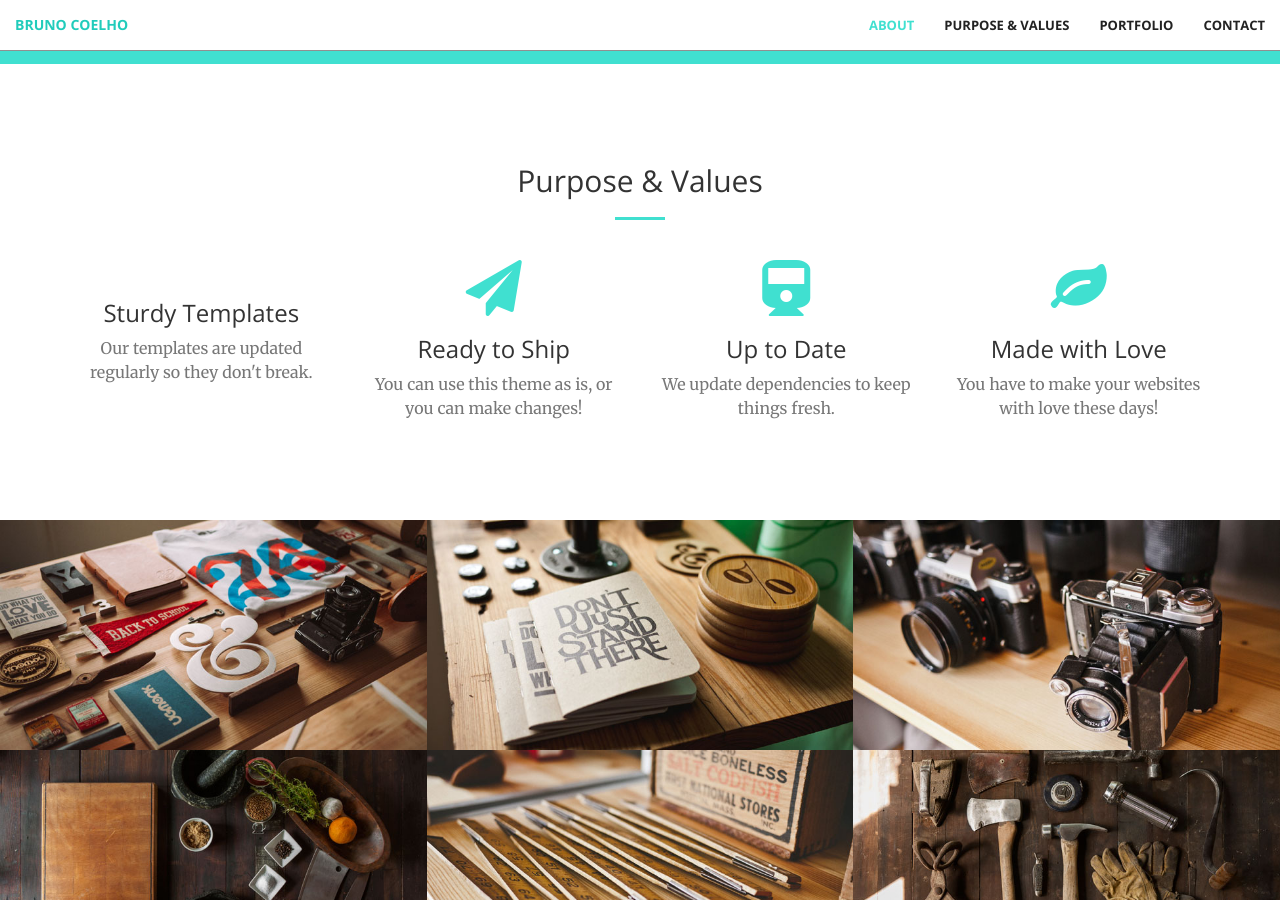
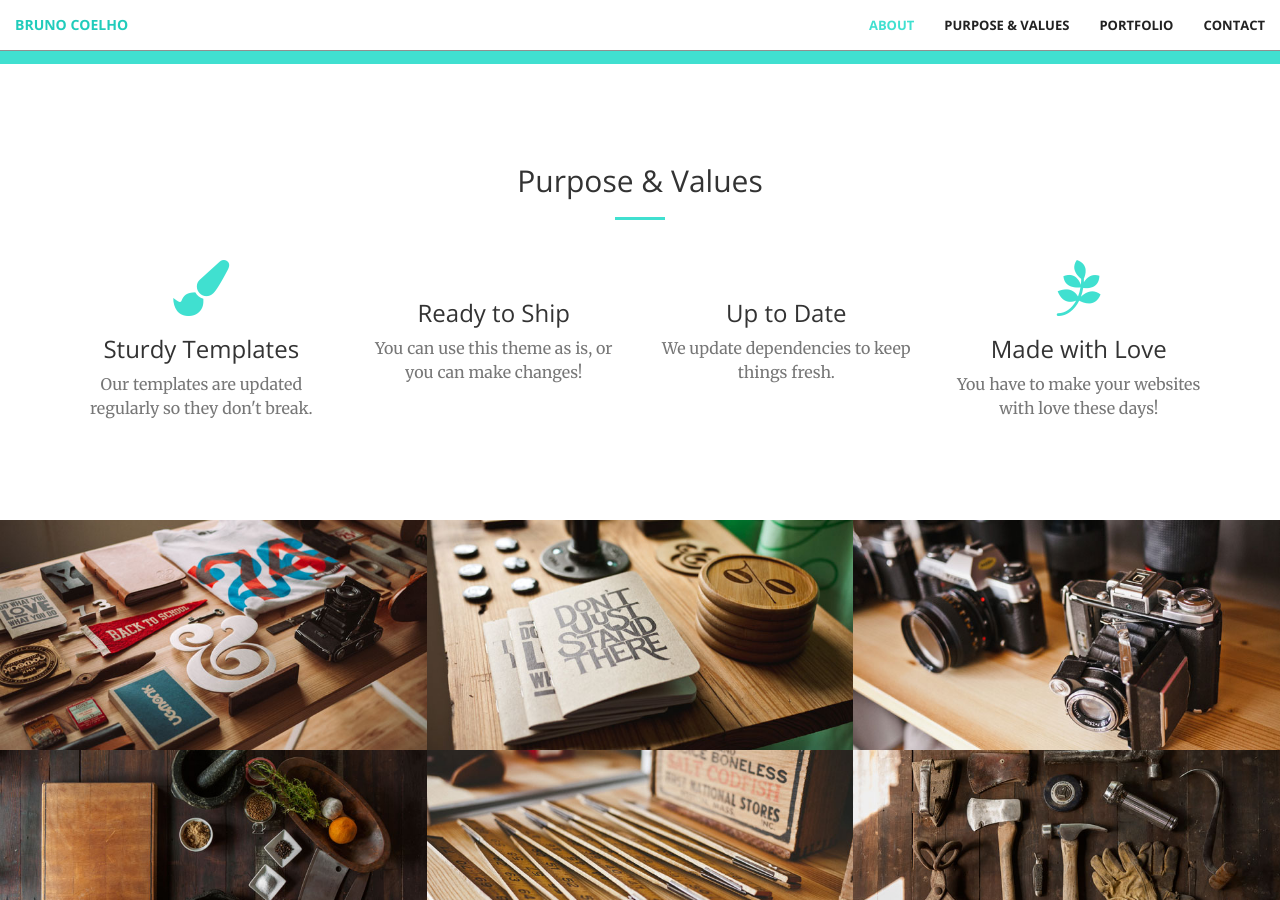
Before and after one commit to brunonaz/artbrunocoelho, a Jekyll site: the page built from index.html, in a window 1280 px wide and 900 px high, scrolled down 1254 px. Built offline with Jekyll 4.4.1, drawn with Linux system fonts in a browser that asks for light colours.

Commit message:
Update services.html
icones 4 testes

```diff
--- a/_includes/services.html
+++ b/_includes/services.html
@@ -11,28 +11,28 @@
         <div class="row">
             <div class="col-lg-3 col-md-6 text-center">
                 <div class="service-box">
-                    <i class="fa-train wow bounceIn text-primary"></i>
+                    <i class="fa fa-4x fa-paint-brush wow bounceIn text-primary"></i>
                     <h3>Sturdy Templates</h3>
                     <p class="text-muted">Our templates are updated regularly so they don't break.</p>
                 </div>
             </div>
             <div class="col-lg-3 col-md-6 text-center">
                 <div class="service-box">
-                    <i class="fa fa-4x fa-paper-plane wow bounceIn text-primary" data-wow-delay=".1s"></i>
+                    <i class="fa fa-4x fa-lightbulb wow bounceIn text-primary" data-wow-delay=".1s"></i>
                     <h3>Ready to Ship</h3>
                     <p class="text-muted">You can use this theme as is, or you can make changes!</p>
                 </div>
             </div>
             <div class="col-lg-3 col-md-6 text-center">
                 <div class="service-box">
-                    <i class="fa fa-4x fa-train wow bounceIn text-primary" data-wow-delay=".2s"></i>
+                    <i class="fa fa-4x fa-palette wow bounceIn text-primary" data-wow-delay=".2s"></i>
                     <h3>Up to Date</h3>
                     <p class="text-muted">We update dependencies to keep things fresh.</p>
                 </div>
             </div>
             <div class="col-lg-3 col-md-6 text-center">
                 <div class="service-box">
-                    <i class="fa fa-4x fa-leaf wow bounceIn text-primary" data-wow-delay=".3s"></i>
+                    <i class="fa fa-4x fa-pagelines wow bounceIn text-primary" data-wow-delay=".3s"></i>
                     <h3>Made with Love</h3>
                     <p class="text-muted">You have to make your websites with love these days!</p>
                 </div>
```
